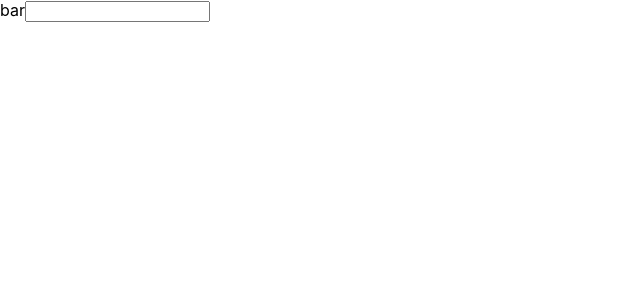
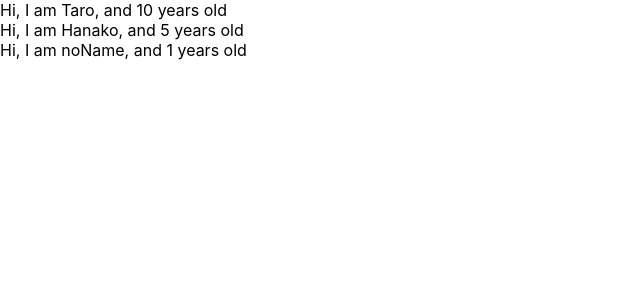
Before and after one commit to mt1221/udemy-react-redux-crud-application, a React (Create React App) app: page / in a window 1280 px wide. Shown: the top 300 px of the page, without its empty margins (0-640 px from the left). Built offline with nearby package versions, Linux system fonts and the light colour scheme.

Commit message:
change use props

```diff
--- a/src/App.js
+++ b/src/App.js
@@ -1,14 +1,29 @@
 import React from "react";
 
 function App() {
+  const profiles = [
+    { name: "Taro", age: 10},
+    { name: "Hanako", age: 5},
+    { name:"noName"}
+  ]
   return (
     <React.Fragment>
-      <label htmlFor="bar">bar</label>
-      <input type="text" onChange={() => {console.log("I am clicked!")}}></input>
+      {
+          profiles.map((profile) => {
+            return <User name={profile.name} age={profile.age}/>
+          })
+      }
     </React.Fragment>
   )
 
 }
 
+function User(props) {
+  return <div>Hi, I am {props.name}, and {props.age} years old</div>
+}
+
+User.defaultProps = {
+  age:1
+}
 
 export default App;
```
